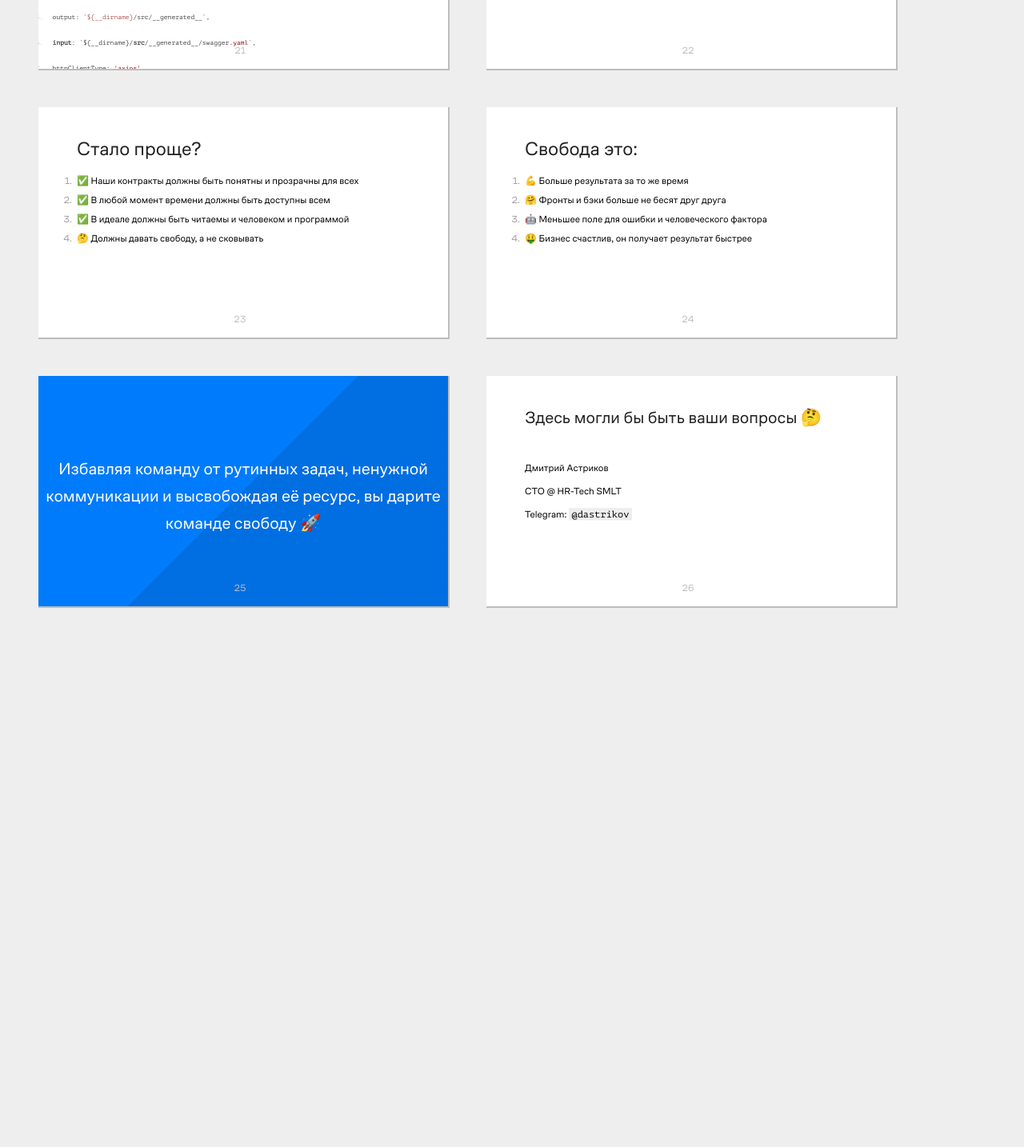
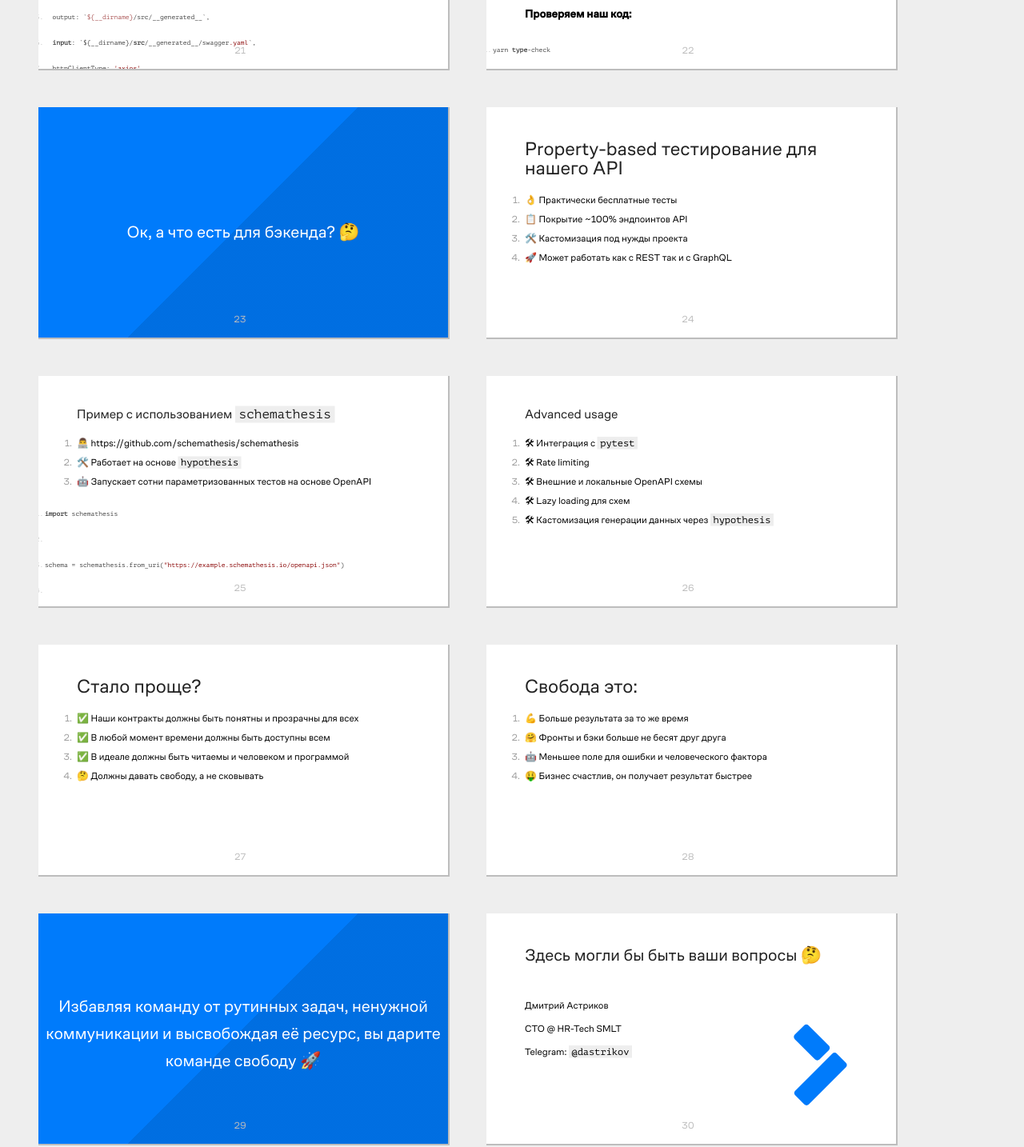
Before and after one commit to astrikov-d/smlt-habr-career-netlify, a plain HTML site: page index.html in a window 1280 px wide. Shown: the part 3788-5222 px from the top of the page at 80% size. Before the commit the page ends 4594 px from the top, so only its background shows below. Drawn offline with nearby package versions, Linux system fonts and the light colour scheme.

Commit message:
Update app

```diff
--- a/index.html
+++ b/index.html
@@ -251,11 +251,62 @@
 </section>
 
 <section class="slide">
+    <h3>Создаем наши интерфейсы и клиент:</h3>
     <pre style="font-size: 16px;">
         <code>wget https://api.server.com/swagger.yaml</code>
         <code>node generateApi</code>
         <code>api.ts generated..</code>
     </pre>
+    <h3>Проверяем наш код:</h3>
+    <pre style="font-size: 16px;">
+        <code>yarn type-check</code>
+        <code>Everything is OK..</code>
+    </pre>
+</section>
+
+<section class="slide">
+    <h2 class="shout shrink" style="text-align: center">
+        <span style="font-size: 42px;">Ок, а что есть для бэкенда? 🤔</span>
+    </h2>
+</section>
+
+<section class="slide">
+    <h2>Property-based тестирование для нашего API</h2>
+    <ol>
+        <li class="next">👌 Практически бесплатные тесты</li>
+        <li class="next">📋 Покрытие ~100% эндпоинтов API</li>
+        <li class="next">🛠️ Кастомизация под нужды проекта</li>
+        <li class="next">🚀 Может работать как с REST так и с GraphQL</li>
+    </ol>
+</section>
+
+<section class="slide">
+    <h2 style="font-size: 32px;">Пример с использованием <code>schemathesis</code></h2>
+    <ol>
+        <li>👨‍💻 https://github.com/schemathesis/schemathesis</li>
+        <li>🛠️ Работает на основе <code>hypothesis</code></li>
+        <li>🤖️ Запускает сотни параметризованных тестов на основе OpenAPI</li>
+    </ol>
+    <pre style="font-size: 16px">
+        <code>import schemathesis</code>
+        <code>&nbsp;</code>
+        <code>schema = schemathesis.from_uri("https://example.schemathesis.io/openapi.json")</code>
+        <code>&nbsp;</code>
+        <code>@schema.parametrize()</code>
+        <code>def test_api(case):</code>
+        <code>    case.call_and_validate()</code>
+    </pre>
+</section>
+
+<section class="slide">
+    <h2 style="font-size: 32px;">Advanced usage</h2>
+    <ol>
+        <li>🛠 Интеграция с <code>pytest</code></li>
+        <li>🛠 Rate limiting</li>
+        <li>🛠 Внешние и локальные OpenAPI схемы</li>
+        <li>🛠 Lazy loading для схем</li>
+        <li>🛠 Кастомизация генерации данных через <code>hypothesis</code></li>
+    </ol>
 </section>
 
 <section class="slide">
@@ -287,7 +338,7 @@
     </h2>
 </section>
 
-<section class="slide">
+<section class="slide" id="ending">
     <h2 style="line-height: 44px;">
         <span style="font-size: 42px; line-height: 44px;">
             Здесь могли бы быть ваши вопросы 🤔
@@ -297,6 +348,23 @@
     <p style="margin-bottom: 10px;">Дмитрий Астриков</p>
     <p style="margin-bottom: 10px;">CTO @ HR-Tech SMLT</p>
     <p>Telegram: <code>@dastrikov</code></p>
+    <figure>
+        <img class="cover" src="pictures/smlt_logo_sign_blue.svg">
+    </figure>
+    <style>
+        #ending img.cover {
+            position: absolute;
+            right: 0;
+            bottom: 0;
+        }
+        #ending figure {
+            position: absolute;
+            bottom: 0;
+            right: 0;
+            width: 400px;
+            height: 400px;
+        }
+    </style>
 </section>
 
 <div class="progress"></div>
```
